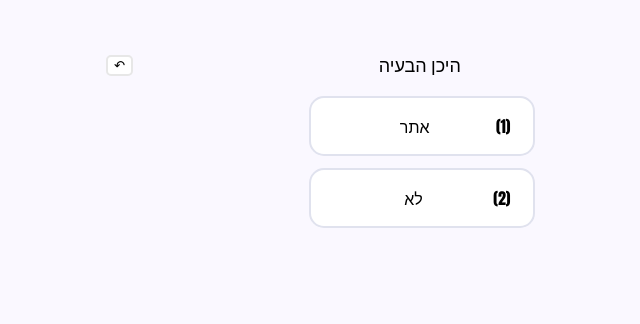
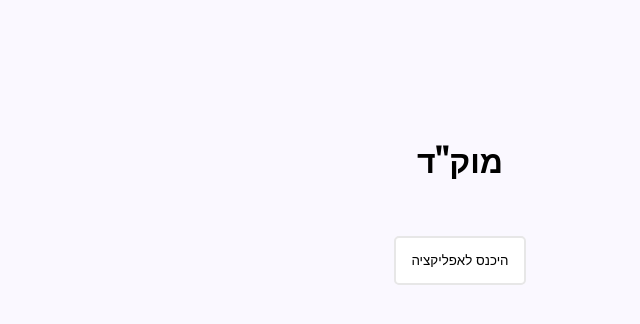
Before and after one commit to amitnoyberg18/DataMangement, a React (Create React App) app: page / in a window 1280 px wide. Shown: the top 324 px of the page, without its empty margins (273-913 px from the left). Built offline with nearby package versions, Linux system fonts and the light colour scheme.

Commit message:
add history

```diff
--- a/src/App.tsx
+++ b/src/App.tsx
@@ -1,6 +1,7 @@
 import React, { useEffect, useState } from 'react';
 import Question from "./components/Question";
 import Answer from "./components/Answer";
+import FirstPage from './components/FirstPage';
 // import CardQuestionnaire from "./classes/cardQuestion";
 import FinalAnswerPage from './components/FinalAnswerPage';
 import {dataCardTree} from './data/data';
@@ -16,6 +17,7 @@ interface Istate{
 }
 function App() {
 
+  const [isFirstPageActive,setIsFirstPageActive] = useState(true);
   const [card,setCard]=useState<Istate["cardTreeObj"]>(()=>{
     const newCard = dataCardTree()[0];
     return newCard;
@@ -31,9 +33,6 @@ function App() {
 
 
 
-
-
-
   const backToPrevCard = ()=>{
     setTimeout(() => {
       setCard((theCard : CardTree | undefined )=>{
@@ -46,6 +45,7 @@ function App() {
           })
           return theCard.prevCard
         }
+        setIsFirstPageActive(true);
         return theCard
 
         })
@@ -62,10 +62,6 @@ function App() {
       return newHistory;
     })
   }
-
-
-
-
 
 
   const getAnswersArr =()=>{
@@ -115,6 +111,8 @@ function App() {
 
   return (
     <div className="App">
+      {isFirstPageActive && <FirstPage setIsFirstPageActive={setIsFirstPageActive} />}
+      {!isFirstPageActive && <div className="TheApp">
         <div className="history">
           {history.filter( (ele, ind) => ind === history.findIndex( elem => elem.id === ele.id && elem.id === ele.id)).map((item,index)=>{
             if(item.answers !== undefined && item.indexSelectedAnswer !== undefined){
@@ -138,7 +136,8 @@ function App() {
           })}
 
         </div>}
-      {card?.nextCards===undefined && <FinalAnswerPage theWayToSolve={getQuestion()} crmDetails={getAnswersArr()} setCard={setCard}/>}
+        {card?.nextCards===undefined && <FinalAnswerPage setHistory={setHistory} theWayToSolve={getQuestion()} crmDetails={getAnswersArr()} setCard={setCard}/>}
+      </div>}
     </div>
   );
 }
--- a/src/components/FinalAnswerPage.tsx
+++ b/src/components/FinalAnswerPage.tsx
@@ -7,8 +7,9 @@ interface IProps{
     theWayToSolve: string;
     crmDetails:string[];
     setCard: Function;
+    setHistory:Function;
 }
-const FinalAnswerPage: React.FC<IProps> = ({theWayToSolve,crmDetails,setCard}) => {
+const FinalAnswerPage: React.FC<IProps> = ({theWayToSolve,crmDetails,setCard,setHistory}) => {
 
 
     return (
@@ -27,7 +28,11 @@ const FinalAnswerPage: React.FC<IProps> = ({theWayToSolve,crmDetails,setCard}) =
                     <h2> איך לטפל בקו ראשון {theWayToSolve}</h2>
                 </div>
                 <div className="backbutton">
-                    <button className="backTotart" onClick={()=>setCard(()=>dataCardTree()[0])}>חזרה להתחלה</button>
+                    <button className="backTotart" onClick={()=>
+                        {
+                            setCard(()=>dataCardTree()[0]);
+                            setHistory([]);
+                        }}>חזרה להתחלה</button>
                 </div>
 
         </div>
--- /dev/null
+++ b/src/components/FirstPage.tsx
@@ -0,0 +1,16 @@
+import React from "react";
+
+interface IProps{
+    setIsFirstPageActive:Function;
+}
+
+const FirstPage: React.FC<IProps>=({setIsFirstPageActive})=>{
+    return (
+        <div className="FirstPage">
+            <h1>מוק"ד</h1>
+            <button className="btnStart" onClick={()=>setIsFirstPageActive(false)}>היכנס לאפליקציה</button>
+        </div>
+    )
+}
+
+export default FirstPage;
--- a/src/index.css
+++ b/src/index.css
@@ -118,3 +118,22 @@ body {
   border: 2px solid #5a4dff;
 
 }
+.FirstPage{
+  padding: 10%;
+}
+.btnStart{
+  position: relative;
+  padding: 3%;
+  background-color: white;
+  color: black;
+  border: 2px solid #e7e7e7;
+  border-radius: 5px;
+  margin-top: 6%;
+  transition: background-color 1s,color 1s;
+
+}
+.btnStart:hover{
+  background-color: #5a4dff;
+  color: #ffffff;
+  border: 2px solid #5a4dff;
+}
```
Also changed, not shown: src/components/AnswerSearchTextBox.tsx (added, +16 -0 lines). Lines whose indentation alone changed are shown as unchanged.
